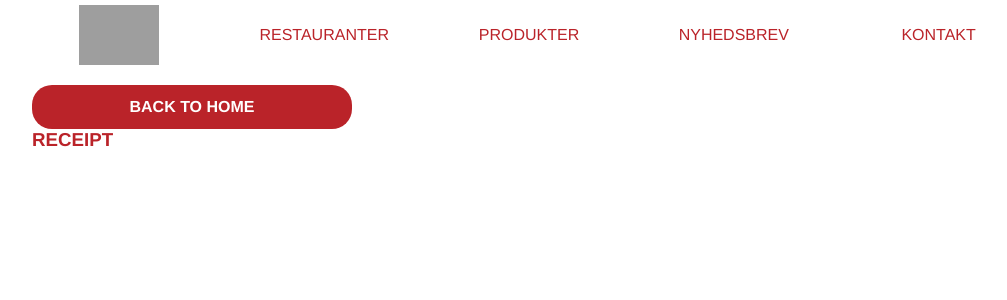
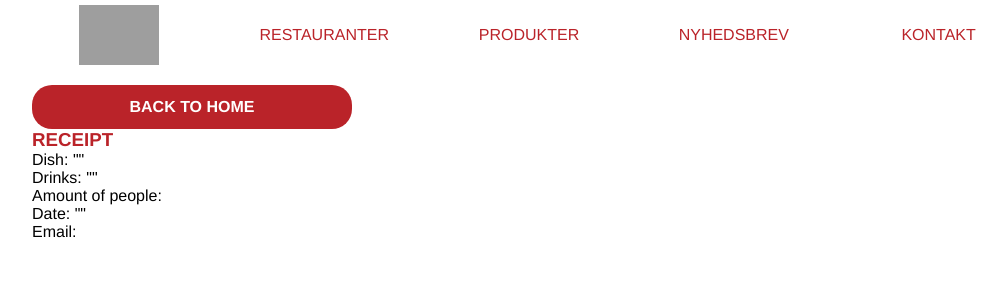
Before and after one commit to annelindeandersen/food-ordering-site, a React (Create React App) app in the folder sundown/: page /receipt in a window 1280 px wide. Shown: the top 300 px of the page, without its empty margins (111-1118 px from the left). Built offline with nearby package versions, Linux system fonts and the light colour scheme; grey boxes are pictures that could not be loaded.

Commit message:
basic functionality

```diff
--- a/sundown/src/App.css
+++ b/sundown/src/App.css
@@ -187,7 +187,7 @@ input {
 #nextBox {
   border: solid 1px black;
   padding: 15px;
-  height: 22vh;
+  height: 30vh;
 }
 
 .dishImg {
--- a/sundown/src/App.js
+++ b/sundown/src/App.js
@@ -1,4 +1,4 @@
-import React from 'react';
+import React, { useState, useEffect } from 'react';
 import './App.css';
 import {
   BrowserRouter as Router,
@@ -17,6 +17,20 @@ import Order from './components/Orders/Order';
 import Receipt from './components/Receipt/Receipt';
 
 function App() {
+  const [saveDish, setSaveDish] = useState('');
+  const [saveDrinks, setSaveDrinks] = useState('');
+  const [saveAmount, setSaveAmount] = useState('');
+  const [saveEmail, setSaveEmail] = useState('');
+  const [saveDate, setSaveDate] = useState('');
+
+  useEffect(() => {
+    // setSaveDish(saveDish)
+    console.log(saveDish);
+    console.log(saveDrinks);
+    console.log(saveAmount);
+    console.log(saveDate);
+    console.log(saveEmail);
+  },[saveDish, saveDrinks, saveAmount, saveDate, saveEmail])
 
   return (
     <div className="App">
@@ -24,24 +38,24 @@ function App() {
         <Switch>
           <Route exact path="/">
             <Menu/>
-            <Slider/>
-            <FindOrder/>
+            <Slider saveDish={saveDish} saveDrinks={saveDrinks} saveDate={saveDate} saveAmount={saveAmount} saveEmail={saveEmail}/>
+            <FindOrder saveEmail={saveEmail} setSaveEmail={setSaveEmail} />
           </Route>
           <Route path="/dishes">
             <Menu/>
-            <Dishes/>
+            <Dishes saveDish={saveDish} setSaveDish={setSaveDish} saveEmail={saveEmail} />
           </Route>
           <Route path="/drinks">
             <Menu/>
-            <Drinks/>
+            <Drinks saveDrinks={saveDrinks} setSaveDrinks={setSaveDrinks} saveEmail={saveEmail} />
           </Route>
           <Route path="/order">
             <Menu/>
-            <Order/>
+            <Order saveAmount={saveAmount} setSaveAmount={setSaveAmount} saveEmail={saveEmail} setSaveEmail={setSaveEmail} saveDate={saveDate} setSaveDate={setSaveDate} />
           </Route>
           <Route path="/receipt">
             <Menu/>
-            <Receipt/>
+            <Receipt saveDish={saveDish} saveDrinks={saveDrinks} saveDate={saveDate} saveAmount={saveAmount} saveEmail={saveEmail} />
           </Route>
         </Switch>
       </Router>
--- a/sundown/src/components/Dishes/Dishes.js
+++ b/sundown/src/components/Dishes/Dishes.js
@@ -1,8 +1,7 @@
 import React, { useState, useEffect } from 'react';
 import {Link} from 'react-router-dom';
 
-function Dishes() {
-
+function Dishes({saveDish, setSaveDish, saveEmail}) {
     const [dish, setDish] = useState({
         meals: [
             {
@@ -12,7 +11,11 @@ function Dishes() {
     });
 
     useEffect(() => {
+        const savedDish = localStorage.getItem(saveEmail);
+        console.log(savedDish);
+    }, [saveEmail])
 
+    useEffect(() => {
         const getApi = async () => {
             const result = await fetch('https://www.themealdb.com/api/json/v1/1/random.php');
             const body = await result.json();
@@ -22,8 +25,11 @@ function Dishes() {
         getApi();
     }, [])
 
-    const reloadPage = () => {
-        window.location = "/dishes";
+    const newDish = async () => {
+        const result = await fetch('https://www.themealdb.com/api/json/v1/1/random.php');
+        const body = await result.json();
+        console.log(body);
+        setDish(body);
     }
 
     return(
@@ -36,12 +42,14 @@ function Dishes() {
                         <p className="dishDesc" key={key.strInstructions}>{key.strInstructions}</p>
                     </div>
                 ))}
-                <button onClick={reloadPage} className="button">Generate new</button>
+                <button onClick={newDish} className="button">Generate new</button>
             </div>
             <div id="nextBox">
                 <h3>Pick drinks next</h3>
+                <hr/><br/>
+                <i>Your current dish choice:</i><p>{dish.meals[0].strMeal}</p><br/>
                 <Link to="/drinks">
-                    <button className="button">Next</button>
+                    <button onClick={() => setSaveDish(dish.meals[0])} className="button">Next</button>
                 </Link>
             </div>
         </div>
--- a/sundown/src/components/Home/FindOrder.js
+++ b/sundown/src/components/Home/FindOrder.js
@@ -1,14 +1,19 @@
 import React from 'react';
 
-function FindOrder() {
+function FindOrder({saveEmail, setSaveEmail}) {
+
+    // const findOrder = () => {
+    //     console.log(saveEmail);
+    // }
+
     return(
         <div id="findOrderContainer">
             <div id="findOrder">
                 <h3>Find your order</h3>
                 <div id="emailContainer">
                     <label>Enter email</label>
-                    <input type="email"/>
-                    <button className="button">Find</button>
+                    <input name="email" id="email" type="email" value={saveEmail} onChange={(event) => setSaveEmail(event.target.value)} />
+                    <button onClick={() => console.log(saveEmail)} className="button">Find</button>
                 </div>
             </div>
             <div id="contentBox">
--- a/sundown/src/components/Home/Slider.js
+++ b/sundown/src/components/Home/Slider.js
@@ -4,29 +4,33 @@ import "react-responsive-carousel/lib/styles/carousel.min.css";
 import { Carousel } from 'react-responsive-carousel';
 import {Link} from 'react-router-dom';
 
-class Slider extends React.Component {
-    render() {
+function Slider({saveDish, saveDrinks, saveDate, saveAmount, saveEmail}) {
+
+
     return(
         <div id="sliderContainer">
             <div id="slider">
                 <Carousel showThumbs={false} autoPlay={true}>
                     <div>
                         <img src="./img/food1.jpg" alt="food" />
-                            {/* <p className="legend">Legend 1</p> */}
                     </div>
                     <div>
                         <img src="./img/drink2.jpg" alt="food" />
-                            {/* <p className="legend">Legend 2</p> */}
                     </div>
                     <div>
                         <img src="./img/food2.jpg" alt="food" />
-                            {/* <p className="legend">Legend 3</p> */}
                     </div>
                 </Carousel>
             </div>
             <div id="orderflow">
                 <h3>Order flow box</h3>
-                    <div className="order"></div>
+                <div className="order">
+                    <p>{saveDish ? `Dish: ${saveDish}` : 'Nothing added yet'}</p>
+                    <p>{saveDrinks ? `Drinks: ${saveDrinks}` : ''}</p>
+                    <p>{saveDate ? `Date: ${JSON.stringify(saveDate)}` : ''}</p>
+                    <p>{saveAmount ? `Amount: ${saveAmount}` : ''}</p>
+                    <p>{saveEmail ? `Email: ${saveEmail}` : ''}</p>
+                </div>
                 <Link to="/dishes">
                     <button className="button">Order</button>
                 </Link>
@@ -34,7 +38,34 @@ class Slider extends React.Component {
         </div>
     )
 }
-}
+// class Slider extends React.Component {
+//     render() {
+//         return(
+//             <div id="sliderContainer">
+//                 <div id="slider">
+//                     <Carousel showThumbs={false} autoPlay={true}>
+//                         <div>
+//                             <img src="./img/food1.jpg" alt="food" />
+//                         </div>
+//                         <div>
+//                             <img src="./img/drink2.jpg" alt="food" />
+//                         </div>
+//                         <div>
+//                             <img src="./img/food2.jpg" alt="food" />
+//                         </div>
+//                     </Carousel>
+//                 </div>
+//                 <div id="orderflow">
+//                     <h3>Order flow box</h3>
+//                     <div className="order"></div>
+//                     <Link to="/dishes">
+//                         <button className="button">Order</button>
+//                     </Link>
+//                 </div>
+//             </div>
+//         )
+//     }
+// }
 
 // ReactDOM.render(<Slider />, document.querySelector('.demo-carousel'));
 
--- a/sundown/src/components/Orders/Order.js
+++ b/sundown/src/components/Orders/Order.js
@@ -1,10 +1,10 @@
-import React, {useState} from 'react';
+import React, {useState, useEffect} from 'react';
 import DatePicker from 'react-datepicker';
 import "react-datepicker/dist/react-datepicker.css";
 import {setHours, setMinutes, getDay} from "date-fns";
 import {Link} from "react-router-dom";
 
-function Order() {
+function Order({saveAmount, setSaveAmount, saveEmail, setSaveEmail, saveDate, setSaveDate}) {
     let [amount, setAmount] = useState(1);
     const [email, setEmail] = useState('');
     const [startDate, setStartDate] = useState(setHours(setMinutes(new Date(), 0), 16));
@@ -35,6 +35,18 @@ function Order() {
             setAmount(amount);
             console.log(amount);
         }
+    }
+
+    // useEffect(() => {
+    //     localStorage.setItem('date', startDate);
+    //     localStorage.setItem('amount', amount);
+    //     localStorage.setItem('email', email);
+    // }, [startDate, amount, email])
+
+    const saveOrder = () => {
+        setSaveAmount(amount);
+        setSaveDate(startDate);
+        setSaveEmail(email);
     }
 
     return (
@@ -69,8 +81,8 @@ function Order() {
                     <input name="email" type="email" value={email} onChange={(event) => setEmail(event.target.value)} />
                 </div>
             </div>
-            <Link to="/receipt" email={email} amount={amount} date={startDate}>
-                <button className="button">Order</button>
+            <Link to="/receipt">
+                <button onClick={saveOrder} className="button">Order</button>
             </Link>
         </div>
     )
--- a/sundown/src/components/Receipt/Receipt.js
+++ b/sundown/src/components/Receipt/Receipt.js
@@ -1,8 +1,19 @@
-import React from 'react';
+import React, {useState, useEffect} from 'react';
 import {Link} from 'react-router-dom';
 
-function Receipt({email}) {
-    const receiptEmail = email;
+function Receipt({saveDish, saveDrinks, saveDate, saveAmount, saveEmail}) {
+    const [order, setOrder] = useState([{
+            dish: saveDish,
+            drinks: saveDrinks,
+            date: saveDate,
+            amount: saveAmount
+    }])
+    console.log(order);
+
+    useEffect(() => {
+        localStorage.setItem(saveEmail, JSON.stringify(order))
+    }, [saveDish, saveDrinks, saveDate, saveAmount, saveEmail])
+
     return (
         <div id="receiptContainer">
             <Link to="/">
@@ -14,7 +25,11 @@ function Receipt({email}) {
 
                 </div>
                 <div className="info">
-                    <p>{receiptEmail}</p>
+                    <p>Dish: {JSON.stringify(saveDish)}</p>
+                    <p>Drinks: {JSON.stringify(saveDrinks)}</p>
+                    <p>Amount of people: {saveAmount}</p>
+                    <p>Date: {JSON.stringify(saveDate)}</p>
+                    <p>Email: {saveEmail}</p>
                 </div>
             </div>
         </div>
```
Also changed, not shown: sundown/src/components/Drinks/Drinks.js (+27 -5 lines). Lines whose indentation alone changed are shown as unchanged.
